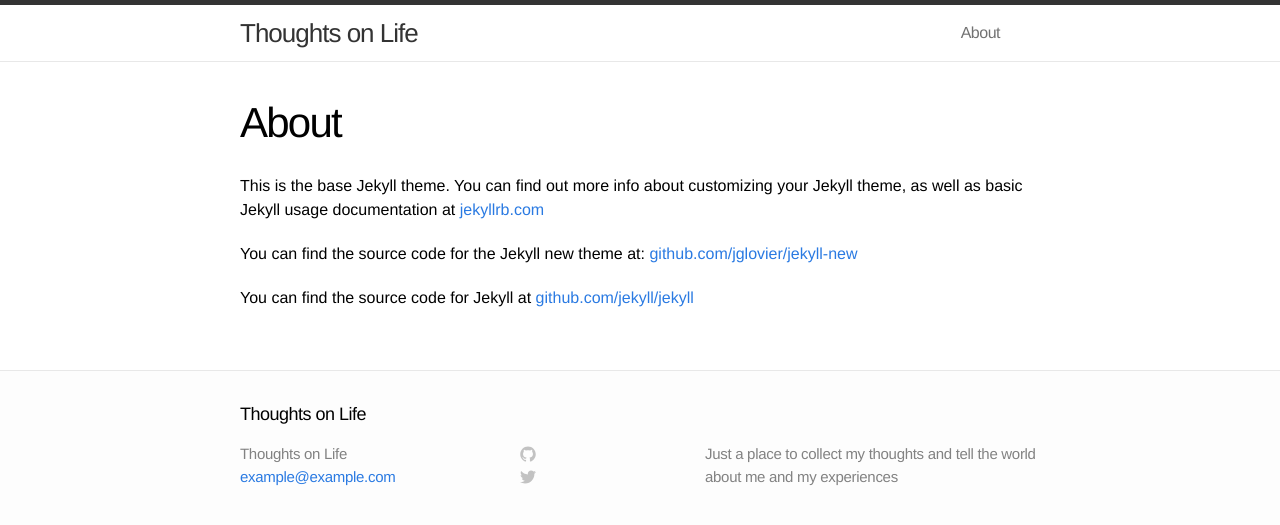
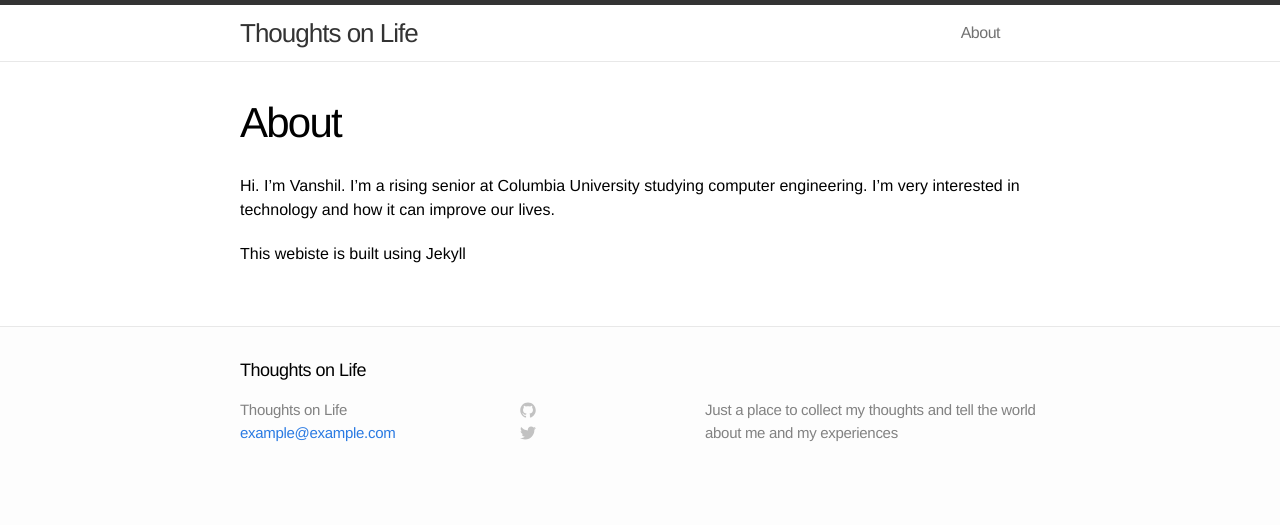
Before and after one commit to ohmyitscasper/ohmyitscasper.github.io, a Jekyll site: the page built from about.md, in a window 1280 px wide. Shown: the top 525 px of the page. Built offline with Jekyll 4.4.1, drawn with Linux system fonts in a browser that asks for light colours.

Commit message:
Add image and update about page

```diff
--- a/_posts/2014-06-07-first-week-complete.markdown
+++ b/_posts/2014-06-07-first-week-complete.markdown
@@ -4,4 +4,6 @@ title: First Week at Venmo
 date: 2014-06-07
 ---
 
+![venmo icon](/assets/venmo-icon.png)
+
 My first week at Venmo as a software engineering intern is complete
--- a/about.md
+++ b/about.md
@@ -4,8 +4,7 @@ title: About
 permalink: /about/
 ---
 
-This is the base Jekyll theme. You can find out more info about customizing your Jekyll theme, as well as basic Jekyll usage documentation at [jekyllrb.com](http://jekyllrb.com/)
+Hi. I&rsquo;m Vanshil.
+I&rsquo;m a rising senior at Columbia University studying computer engineering. I&rsquo;m very interested in technology and how it can improve our lives.
 
-You can find the source code for the Jekyll new theme at: [github.com/jglovier/jekyll-new](https://github.com/jglovier/jekyll-new)
-
-You can find the source code for Jekyll at [github.com/jekyll/jekyll](https://github.com/jekyll/jekyll)
+This webiste is built using Jekyll
```
Also changed, not shown: _posts/2014-06-07-welcome-to-jekyll.markdown (deleted, +0 -24 lines), assets/venmo-icon.png (added), 6 other files.
